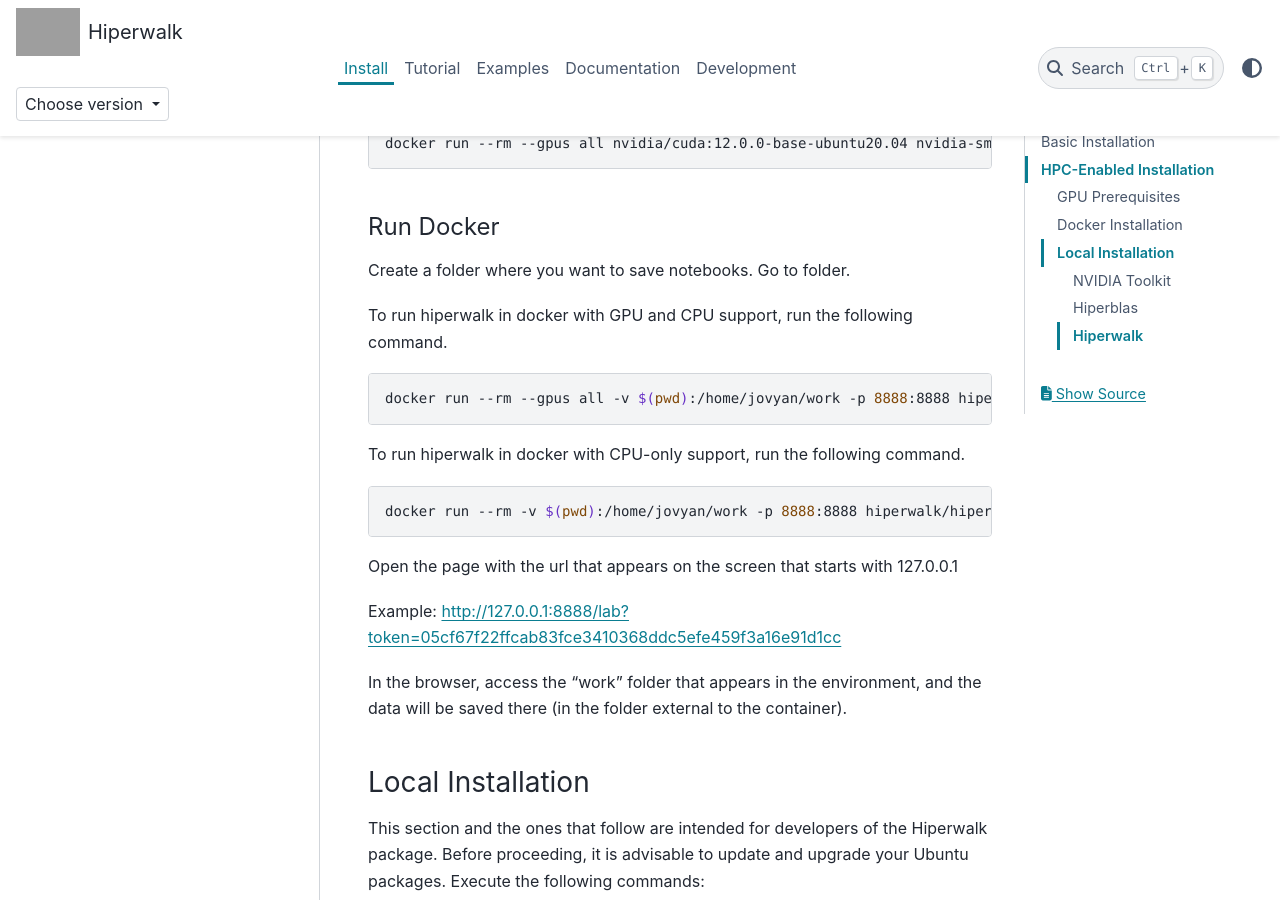
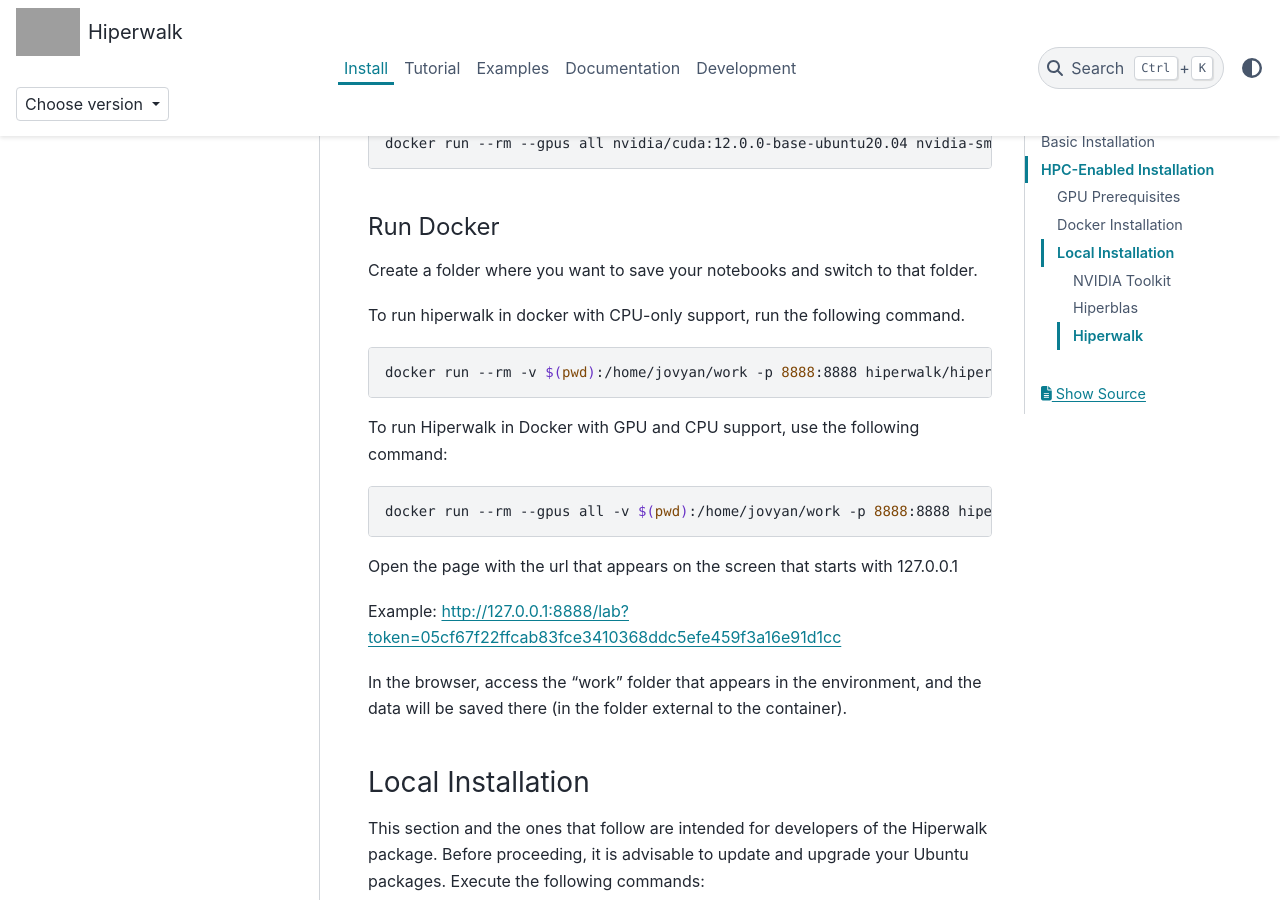
Before and after one commit to hiperwalk/hiperwalk, a Sphinx documentation site: the page built from docs/install/index.rst, in a window 1280 px wide and 900 px high, scrolled down 4920 px. Built offline with Sphinx 7.4.7 and the PyData theme 0.15.4, drawn with Linux system fonts in a browser that asks for light colours; some of the changed lines change nothing that is shown; grey boxes are pictures that could not be loaded.

Commit message:
Update index.rst

```diff
--- a/docs/install/index.rst
+++ b/docs/install/index.rst
@@ -268,14 +268,7 @@
 Run Docker
 ----------
 
-Create a folder where you want to save notebooks. Go to folder.
-
-To run hiperwalk in docker with GPU and CPU support,
-run the following command.
-
-.. code-block:: shell
-
-	docker run --rm --gpus all -v $(pwd):/home/jovyan/work -p 8888:8888 hiperwalk/hiperwalk:2.0.b0
+Create a folder where you want to save your notebooks and switch to that folder.
 
 To run hiperwalk in docker with CPU-only support,
 run the following command.
@@ -283,6 +276,12 @@
 .. code-block:: shell
 
 	docker run --rm -v $(pwd):/home/jovyan/work -p 8888:8888 hiperwalk/hiperwalk:2.0.b0
+
+To run Hiperwalk in Docker with GPU and CPU support, use the following command:
+
+.. code-block:: shell
+
+	docker run --rm --gpus all -v $(pwd):/home/jovyan/work -p 8888:8888 hiperwalk/hiperwalk:2.0.b0
 
 Open the page with the url that appears on
 the screen that starts with 127.0.0.1
```
